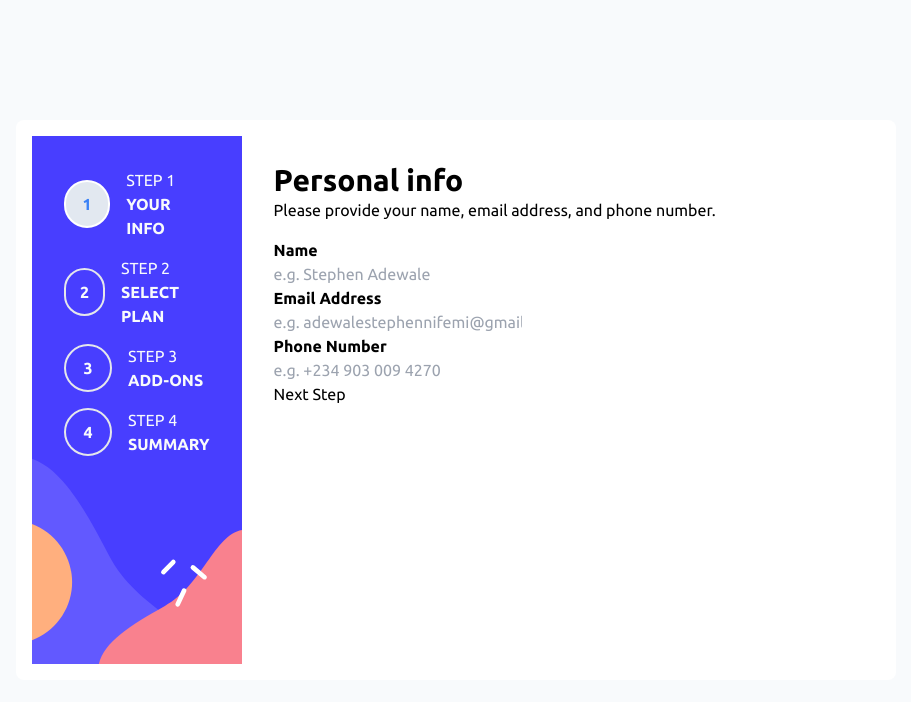
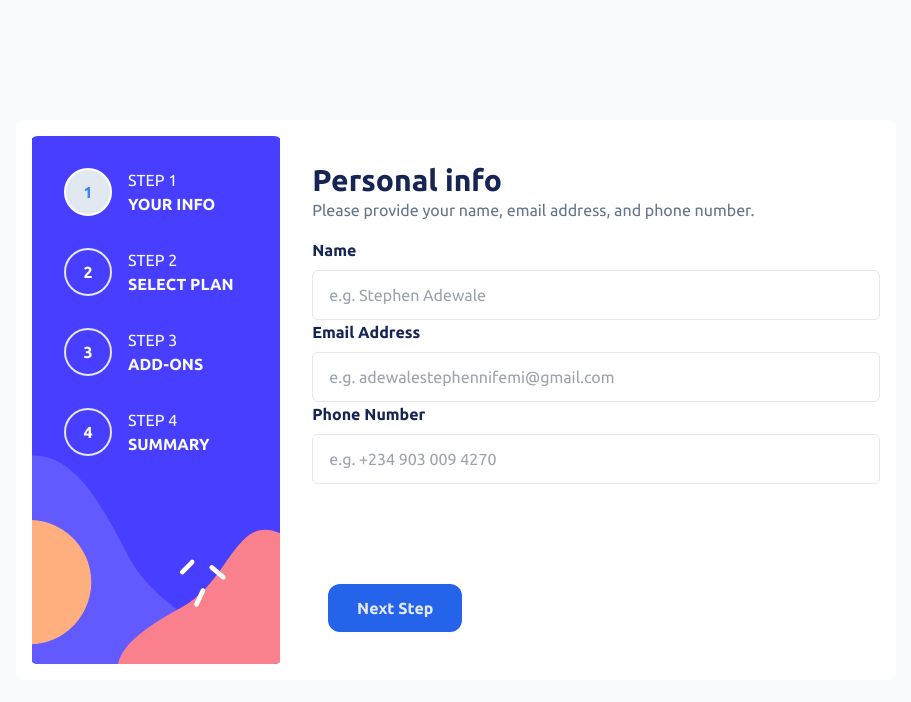
Before and after one commit to DemoStephen/09-starting-project-Multi-Step-Form-, a React (Vite) app: page / in a window 1280 px wide. Shown: the top 702 px of the page, without its empty margins (184-1095 px from the left). Built offline with nearby package versions, Linux system fonts and the light colour scheme.

Commit message:
I replaced my vanilla css with tailwind css throughout the component

```diff
--- /dev/null
+++ b/src/components/ConnectButton.jsx
@@ -0,0 +1,10 @@
+/* eslint-disable react/prop-types */
+export default function ConnectButton({ href, icon }) {
+  return (
+    <a href={href} target="_blank">
+      <button className=" flex items-center justify-center rounded-full w-10 h-10 bg-blue-100">
+        {icon}
+      </button>
+    </a>
+  );
+}
--- a/src/components/Header.jsx
+++ b/src/components/Header.jsx
@@ -5,8 +5,8 @@ export default function Header() {
   const { view } = useContext(Context);
   return (
     <>
-      <header className="mb-4">
-        <h1 className="text-3xl font-semibold">{header[view].heading}</h1>
+      <header className="mb-4 text-slate-500">
+        <h1 className="text-3xl font-semibold text-blue-950">{header[view].heading}</h1>
         <p>{header[view].text}</p>
       </header>
     </>
--- a/src/components/InputCheckBox.jsx
+++ b/src/components/InputCheckBox.jsx
@@ -1,9 +1,19 @@
 /* eslint-disable react/prop-types */
 export default function InputCheckBox({ id, title, about, price, duration }) {
   return (
-    <label htmlFor={id} className="d-flex">
+    <>
+      <input
+        type="checkbox"
+        name="addOns"
+        id={id}
+        value={id}
+        className="hidden peer"
+      />
+      <label
+        htmlFor={id}
+        className="flex justify-between border-2 rounded-md p-4 items-center peer-checked:border-blue-500 cursor-pointer"
+      >
         <div className="d-flex gap">
-        <input type="checkbox" name="addOns" id={id} value={id} />
           <div>
             <strong className="formTitle">{title}</strong>
             <p>{about}</p>
@@ -13,5 +23,6 @@ export default function InputCheckBox({ id, title, about, price, duration }) {
           +${price}/{duration === "monthly" ? "mo" : "yr"}
         </p>
       </label>
+    </>
   );
 }
--- a/src/components/InputRadio.jsx
+++ b/src/components/InputRadio.jsx
@@ -1,13 +1,23 @@
 /* eslint-disable react/prop-types */
+
+// flex-direction: column;
+// justify-content: space-between;
+// height: 100%;
+// padding: 1rem;
+// border: 0.125rem solid var(--lightgray);
+// border-radius: 0.5rem;
 
 export default function InputRadio({ plan, image, price, name }) {
   return (
-    <div className="arcade">
-      <input type="radio" name={name} id={plan} />
-      <label htmlFor={plan} className="d-flex">
-        <img src={image} alt={plan} />
-        <div>
-          <h3>{plan}</h3>
+    <div className="w-full">
+      <input type="radio" name={name} id={plan} className="peer hidden" />
+      <label
+        htmlFor={plan}
+        className="flex md:flex-col md:justify-between items-center gap-4 p-4 border-2 rounded-lg peer-checked:border-blue-400"
+      >
+        <img src={image} alt={plan} className="w-12" />
+        <div className="md:text-center">
+          <h3 className="text-blue-900 font-semibold">{plan}</h3>
           <p>${price}</p>
         </div>
       </label>
--- a/src/components/InputText.jsx
+++ b/src/components/InputText.jsx
@@ -13,11 +13,15 @@ export default function InputText({ title, ...props }) {
   return (
     <>
       <label htmlFor={props.name}>
-        <div className="d-flex errorHandle">
-          <strong className="formTitle">{title}</strong>
-          <span className="error"></span>
+        <div className="flex justify-between mb-2 items-center">
+          <strong className="text-blue-950">{title}</strong>
+          <span className="text-red-400 text-sm font-medium"></span>
         </div>
-        <input ref={ref} {...props} className={`sectOneInput`} />
+        <input
+          ref={ref}
+          {...props}
+          className="w-full py-3 px-4 border border-gray-200 outline-none rounded-md text-slate-500"
+        />
       </label>
     </>
   );
--- a/src/components/SectionChangeBtn.jsx
+++ b/src/components/SectionChangeBtn.jsx
@@ -4,14 +4,16 @@ import { Context } from "../App";
 export default function SectionChange() {
   const { view, handleView } = useContext(Context);
 
+  const btnClass =
+    "p-3 font-semibold text-slate-200 w-1/3 md:w-1/4 text-center rounded-lg md:rounded-xl";
   return (
     <>
-      <section className=" nextPrevious">
-        <div className="d-flex">
+      <section className="absolute bottom-0 left-0 w-full bg-white p-4">
+        <div className="flex justify-between">
           {view > 0 && (
             <button
               type="button"
-              className={`goBack `}
+              className={`p-3 text-start font-semibold bg-transparent text-slate-500`}
               onClick={() => handleView((prev) => prev - 1)}
             >
               Go Back
@@ -19,11 +21,14 @@ export default function SectionChange() {
           )}
 
           {view >= 2 && (
-            <button type="submit">{view > 2 ? "Submit" : "Next Step"}</button>
+            <button className={`${btnClass} bg-blue-600`} type="submit">
+              {view > 2 ? "Submit" : "Next Step"}
+            </button>
           )}
           {view < 2 && (
             <button
               type="button"
+              className={`${btnClass} bg-blue-600`}
               onClick={() => handleView((prev) => prev + 1)}
             >
               Next Step
--- a/src/components/Sidebar.jsx
+++ b/src/components/Sidebar.jsx
@@ -3,7 +3,7 @@ import SideBarItem from "./SideBarItem";
 export default function SideBar() {
   return (
     <>
-      <nav className="w-full md:w-[30%] p-8 py-16 md:py-8 bg-center bg-nav-mobile md:bg-nav-desktop bg-no-repeat bg-cover flex md:flex-col justify-center md:justify-start items-center md:items-start gap-8 md:gap-4 text-slate-50">
+      <nav className="w-full md:w-[40%] p-8 py-16 md:py-8 bg-center bg-nav-mobile md:bg-nav-desktop bg-no-repeat bg-cover flex md:flex-col justify-center md:justify-start items-center md:items-start gap-8 text-slate-50">
         <SideBarItem title="Your info" step={1} />
         <SideBarItem title="Select plan" step={2} />
         <SideBarItem title="Add-ons" step={3} />
--- /dev/null
+++ b/src/components/Svgs.jsx
@@ -0,0 +1,50 @@
+export function Github() {
+  return (
+    <svg
+      width="25px"
+      height="25px"
+      viewBox="0 0 24 24"
+      fill="#000"
+      xmlns="//www.w3.org/2000/svg"
+    >
+      <path
+        fillRule="evenodd"
+        d="M12.006 2a9.847 9.847 0 0 0-6.484 2.44 10.32 10.32 0 0 0-3.393 6.17 10.48 10.48 0 0 0 1.317 6.955 10.045 10.045 0 0 0 5.4 4.418c.504.095.683-.223.683-.494 0-.245-.01-1.052-.014-1.908-2.78.62-3.366-1.21-3.366-1.21a2.711 2.711 0 0 0-1.11-1.5c-.907-.637.07-.621.07-.621.317.044.62.163.885.346.266.183.487.426.647.71.135.253.318.476.538.655a2.079 2.079 0 0 0 2.37.196c.045-.52.27-1.006.635-1.37-2.219-.259-4.554-1.138-4.554-5.07a4.022 4.022 0 0 1 1.031-2.75 3.77 3.77 0 0 1 .096-2.713s.839-.275 2.749 1.05a9.26 9.26 0 0 1 5.004 0c1.906-1.325 2.74-1.05 2.74-1.05.37.858.406 1.828.101 2.713a4.017 4.017 0 0 1 1.029 2.75c0 3.939-2.339 4.805-4.564 5.058a2.471 2.471 0 0 1 .679 1.897c0 1.372-.012 2.477-.012 2.814 0 .272.18.592.687.492a10.05 10.05 0 0 0 5.388-4.421 10.473 10.473 0 0 0 1.313-6.948 10.32 10.32 0 0 0-3.39-6.165A9.847 9.847 0 0 0 12.007 2Z"
+        clipRule="evenodd"
+      />
+    </svg>
+  );
+}
+
+export function X() {
+  return (
+    <svg
+      width="25px"
+      height="25px"
+      viewBox="0 0 24 24"
+      fill="#000"
+      xmlns="//www.w3.org/2000/svg"
+    >
+      <path d="M13.795 10.533 20.68 2h-3.073l-5.255 6.517L7.69 2H1l7.806 10.91L1.47 22h3.074l5.705-7.07L15.31 22H22l-8.205-11.467Zm-2.38 2.95L9.97 11.464 4.36 3.627h2.31l4.528 6.317 1.443 2.02 6.018 8.409h-2.31l-4.934-6.89Z" />
+    </svg>
+  );
+}
+
+export function LinkedIn() {
+  return (
+    <svg
+      width="25px"
+      height="25px"
+      viewBox="0 0 24 24"
+      fill="#000"
+      xmlns="//www.w3.org/2000/svg"
+    >
+      <path
+        fillRule="evenodd"
+        d="M12.51 8.796v1.697a3.738 3.738 0 0 1 3.288-1.684c3.455 0 4.202 2.16 4.202 4.97V19.5h-3.2v-5.072c0-1.21-.244-2.766-2.128-2.766-1.827 0-2.139 1.317-2.139 2.676V19.5h-3.19V8.796h3.168ZM7.2 6.106a1.61 1.61 0 0 1-.988 1.483 1.595 1.595 0 0 1-1.743-.348A1.607 1.607 0 0 1 5.6 4.5a1.601 1.601 0 0 1 1.6 1.606Z"
+        clipRule="evenodd"
+      />
+      <path d="M7.2 8.809H4V19.5h3.2V8.809Z" />
+    </svg>
+  );
+}
```
Lines whose indentation alone changed are shown as unchanged.
